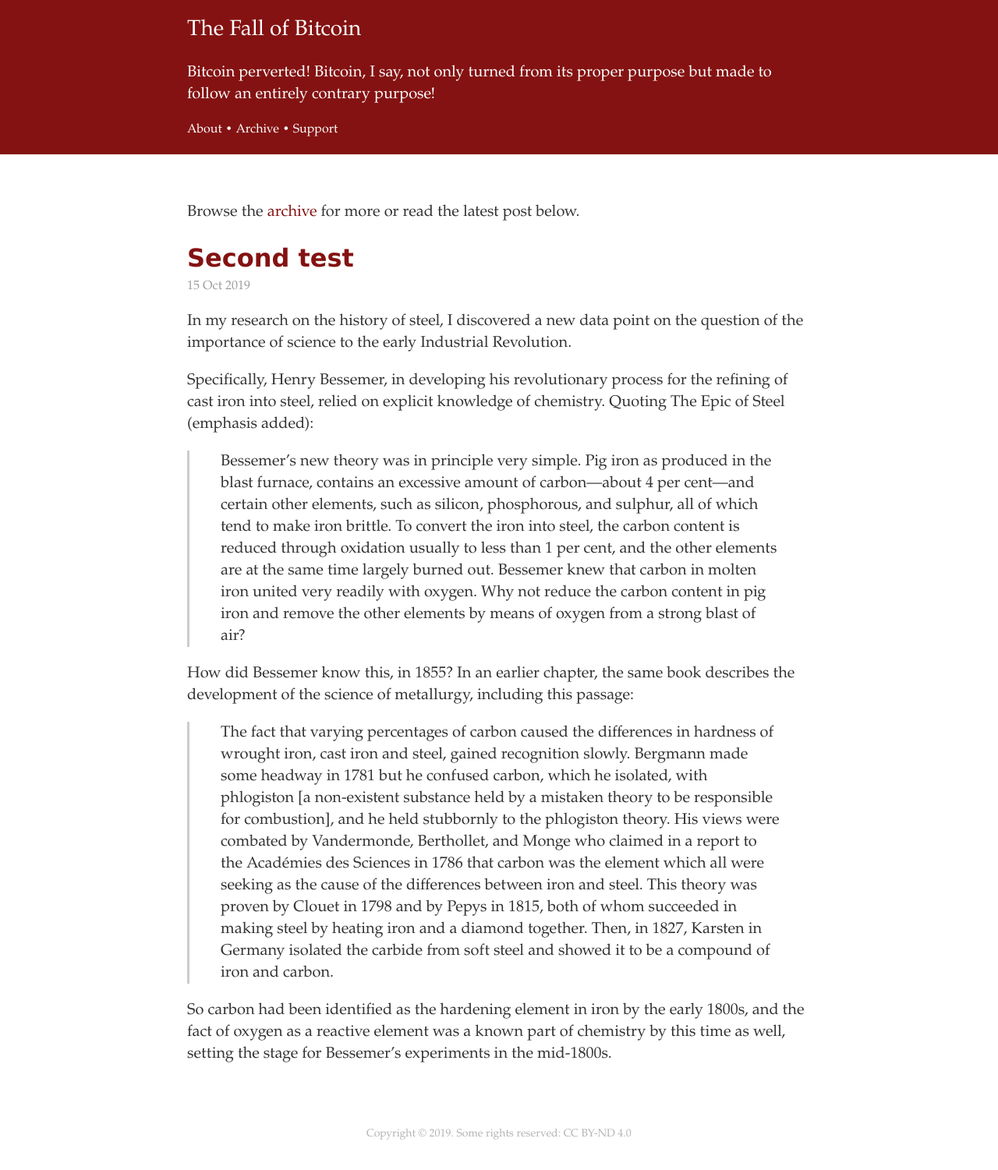
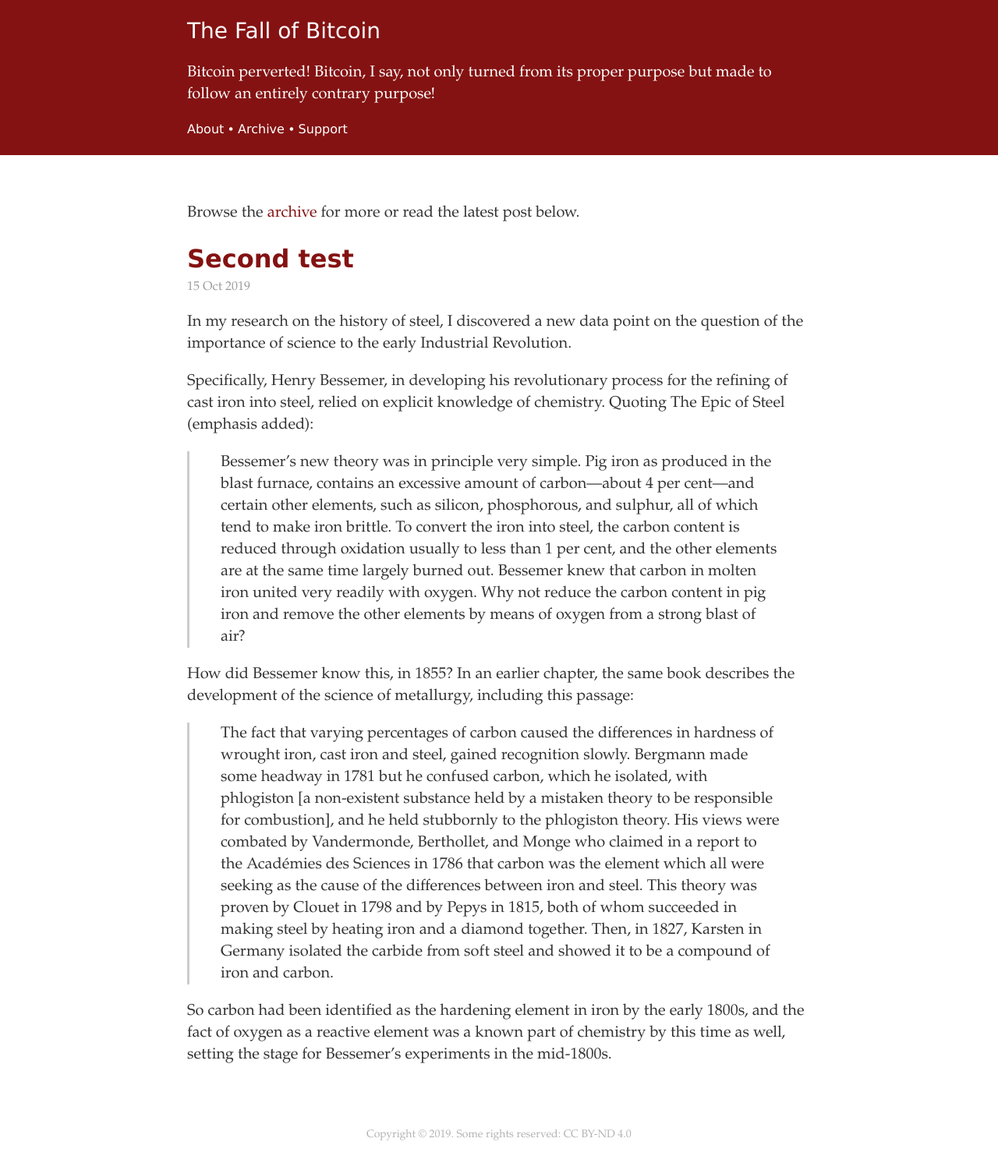
Before and after one commit to derykmakgill/nsi, a Jekyll site: the page built from index.html, in a window 1280 px wide. Shown: the whole page at 78% size. Built offline with Jekyll 4.4.1, drawn with Linux system fonts in a browser that asks for light colours; the list of posts is cut into pages by our own code.

Commit message:
Update default.html

```diff
--- a/_layouts/default.html
+++ b/_layouts/default.html
@@ -210,6 +210,7 @@ hr {
 
 .header a {
   color: white;
+  font-family: "Lucida Sans Unicode", "Lucida Grande", sans-serif;
 }
 
 .header .title {
```
